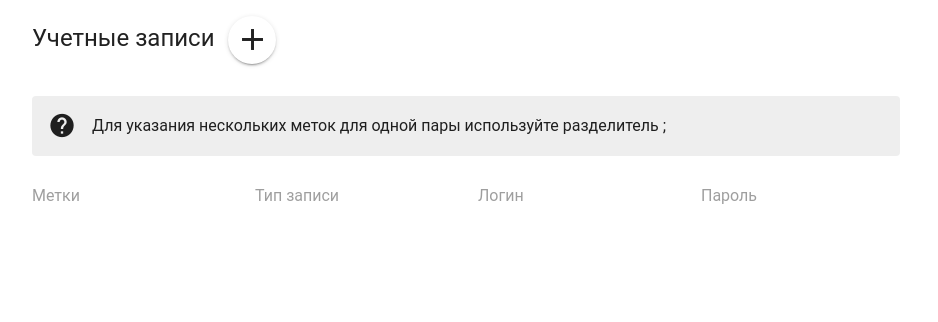
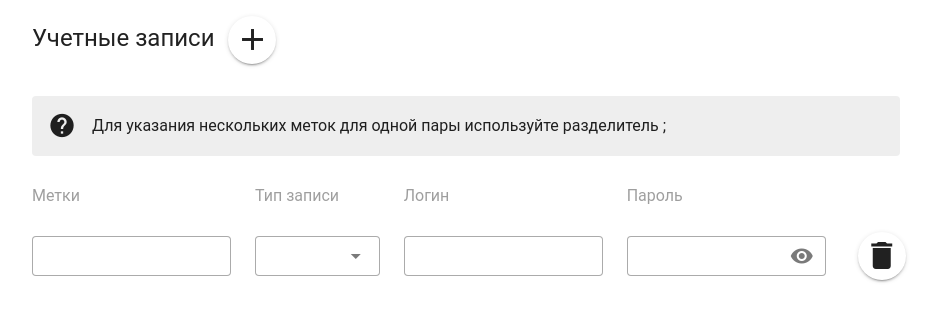
Before and after one commit to ase444ka/simple-users-form, a Vue app: page / in a window 1280 px wide. Shown: the top 322 px of the page, without its empty margins (174-1112 px from the left). Built offline with nearby package versions, Linux system fonts and the light colour scheme; a small style sheet from the web is missing.

Commit message:
add user column

```diff
--- a/src/components/UsersForm.vue
+++ b/src/components/UsersForm.vue
@@ -1,23 +1,47 @@
 <template>
   <v-container max-width="900">
-
     <div class="mb-8 text-h5">
       Учетные записи
-        <v-btn icon="mdi-plus"  class="ml-2 text-h5"></v-btn>
+      <v-btn icon="mdi-plus" class="ml-2 text-h5"></v-btn>
     </div>
-      <v-alert  icon="mdi-help-circle">Для указания нескольких меток для одной пары используйте разделитель ;</v-alert>
-      <v-row class="mt-4 text-disabled">
+    <v-alert icon="mdi-help-circle"
+      >Для указания нескольких меток для одной пары используйте разделитель
+      ;</v-alert
+    >
+    <v-row class="mt-4 text-disabled" align="start">
       <v-col>Метки</v-col>
-        <v-col>Тип записи</v-col>
+      <v-col cols="2">Тип записи</v-col>
       <v-col>Логин</v-col>
-        <v-col>Пароль</v-col>
+      <v-col cols="4">Пароль</v-col>
     </v-row>
     <v-row>
-
+      <v-col class="pt-4">
+        <v-text-field density="compact" variant="outlined" />
+      </v-col>
+      <v-col class="pt-4" cols="2">
+        <v-select
+          density="compact"
+          :items="['Локальная', 'LDAP']"
+          variant="outlined"
+        ></v-select>
+      </v-col>
+      <v-col class="pt-4">
+        <v-text-field density="compact" variant="outlined" />
+      </v-col>
+      <v-col class="pt-4">
+        <v-text-field
+          density="compact"
+          variant="outlined"
+          type="password"
+          :append-inner-icon="'mdi-eye'"
+          @click:append-inner=""
+        />
+      </v-col>
+      <v-col cols="1">
+        <v-btn icon="mdi-delete" text class="ml-2 text-h5"></v-btn>
+      </v-col>
     </v-row>
   </v-container>
 </template>
 
-<script setup lang="ts">
-
-</script>
+<script setup lang="ts"></script>
```
Lines whose indentation alone changed are shown as unchanged.
